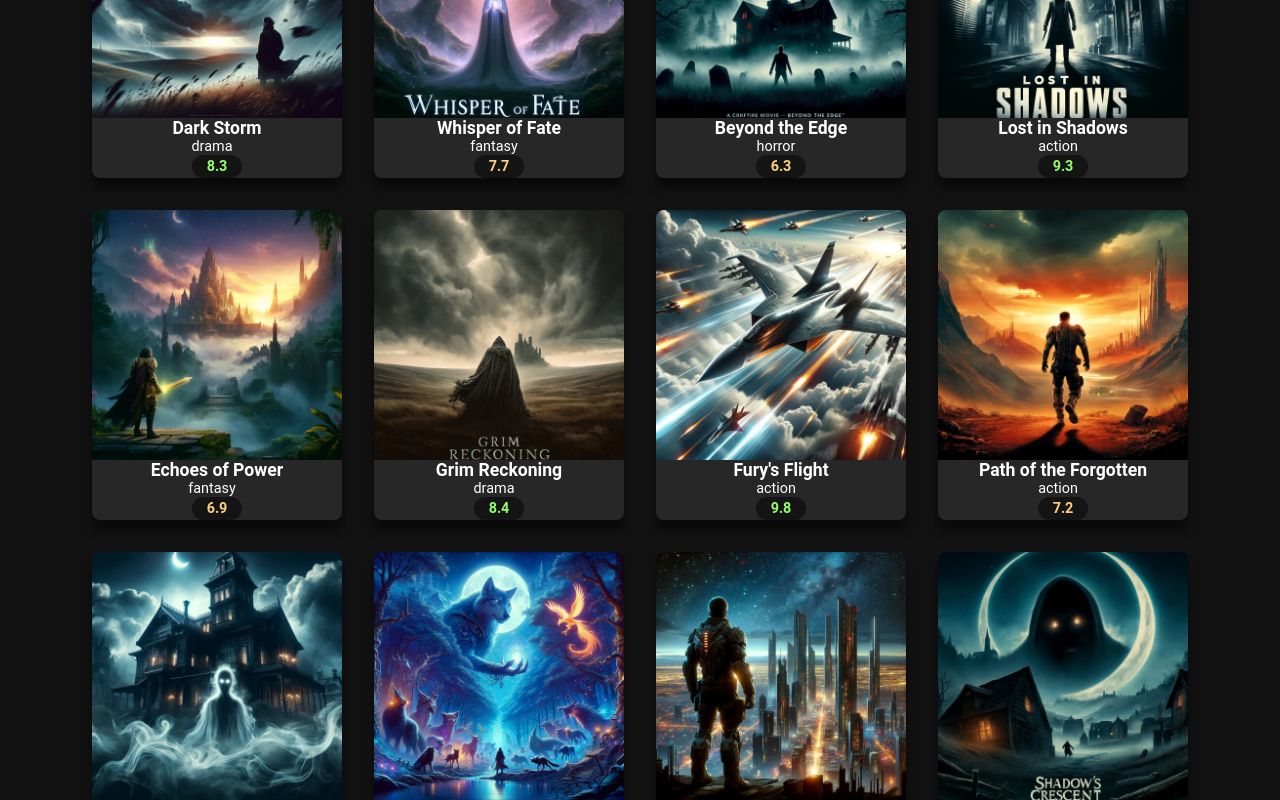
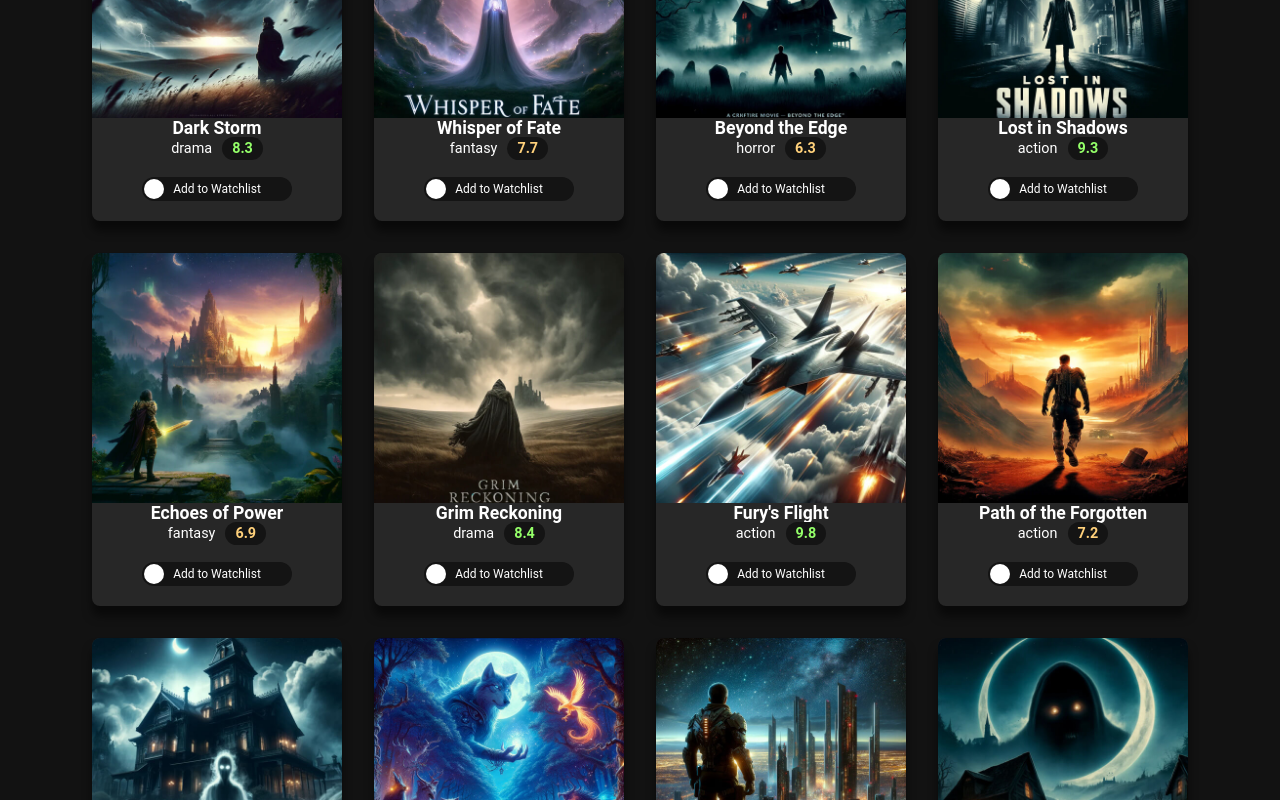
Before and after one commit to Kofi-Ford/moviedux, a React (Create React App) app: page / in a window 1280 px wide. Shown: the part 840-1640 px from the top of the page. Built offline with nearby package versions, Linux system fonts and the light colour scheme.

Commit message:
Added Watchlist Button

```diff
--- a/src/App.js
+++ b/src/App.js
@@ -9,7 +9,7 @@ import Watchlist from './components/Watchlist';
 
 function App() {
 	const [movies, setMovies] = useState([]);
-	const [wacthlist, setWacthlist] = useState([]);
+	const [watchlist, setWatchlist] = useState([]);
 
 	useEffect(() => {
 		fetch('movies.json')
@@ -18,7 +18,7 @@ function App() {
 	}, []);
 
 	const toggleWatchlist = (movieId) => {
-		setWacthlist((prev) =>
+		setWatchlist((prev) =>
 			prev.includes(movieId)
 				? prev.filter((id) => id !== movieId)
 				: [...prev, movieId]
@@ -41,10 +41,25 @@ function App() {
 						</ul>
 					</nav>
 					<Routes>
-						<Route path="/" element={<MoviesGrid movies={movies} />}></Route>
+						<Route
+							path="/"
+							element={
+								<MoviesGrid
+									movies={movies}
+									watchlist={watchlist}
+									toggleWatchlist={toggleWatchlist}
+								/>
+							}
+						></Route>
 						<Route
 							path="/watchlist"
-							element={<Watchlist movies={movies} />}
+							element={
+								<Watchlist
+									movies={movies}
+									watchlist={watchlist}
+									toggleWatchlist={toggleWatchlist}
+								/>
+							}
 						></Route>
 					</Routes>
 				</Router>
--- a/src/components/MovieCard.js
+++ b/src/components/MovieCard.js
@@ -1,7 +1,7 @@
 import React from 'react';
 import '../styles.css';
 
-export default function MoviesCard({ movie }) {
+export default function MoviesCard({ movie, onWatchlist, toggleWatchlist }) {
 	const handleError = (e) => {
 		e.target.src = 'images/default.jpg';
 	};
@@ -25,10 +25,24 @@ export default function MoviesCard({ movie }) {
 			/>
 			<div>
 				<h3 className="movie-card-title"> {movie.title} </h3>
-				<p className="movie-card-genre"> {movie.genre}</p>
-				<p className={`movie-card-rating ${getRatingClass(movie.rating)}`}>
-					{movie.rating}
-				</p>
+				<div>
+					<span className="movie-card-genre"> {movie.genre}</span>
+					<span className={`movie-card-rating ${getRatingClass(movie.rating)}`}>
+						{movie.rating}
+					</span>
+				</div>
+				<label className="switch">
+					<input
+						type="checkbox"
+						checked={onWatchlist}
+						onChange={() => toggleWatchlist(movie.id)}
+					></input>
+					<span className="slider">
+						<span className="slider-label">
+							{onWatchlist ? 'In Watchlist' : 'Add to Watchlist'}
+						</span>
+					</span>
+				</label>
 			</div>
 		</div>
 	);
--- a/src/components/MoviesGrid.js
+++ b/src/components/MoviesGrid.js
@@ -2,7 +2,7 @@ import React, { useState } from 'react';
 import '../styles.css';
 import MoviesCard from './MovieCard';
 
-export default function MoviesGrid({ movies }) {
+export default function MoviesGrid({ movies, watchlist, toggleWatchlist }) {
 	const [searchTerm, setSearchTerm] = useState('');
 
 	const [genre, setGenre] = useState('All Genres');
@@ -96,7 +96,12 @@ export default function MoviesGrid({ movies }) {
 
 			<div className="movies-grid">
 				{filteredMovies.map((movie) => (
-					<MoviesCard movie={movie} key={movie.id}></MoviesCard>
+					<MoviesCard
+						movie={movie}
+						key={movie.id}
+						toggleWatchlist={toggleWatchlist}
+						onWatchlist={watchlist.includes(movie.id)}
+					></MoviesCard>
 				))}
 			</div>
 		</div>
--- a/src/components/Watchlist.js
+++ b/src/components/Watchlist.js
@@ -1,7 +1,7 @@
 import React from 'react';
 import '../styles.css';
 
-export default function Watchlist({ movies }) {
+export default function Watchlist({ movies, watchlist, toggleWatchlist }) {
 	return (
 		<div>
 			<h1 className="title">Your Watchlist</h1>
```
